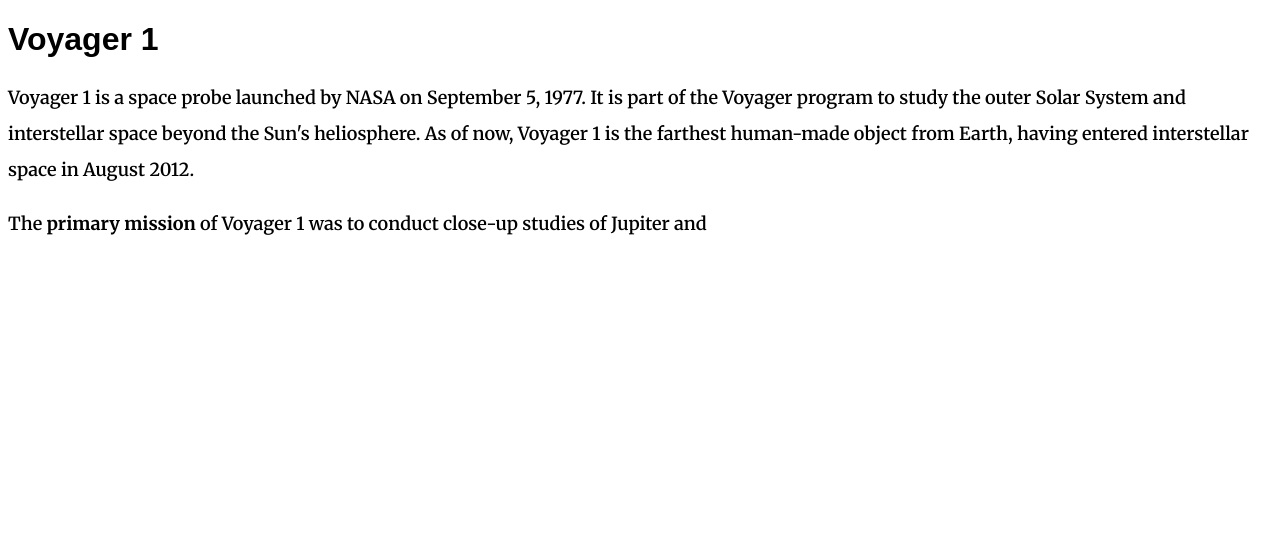
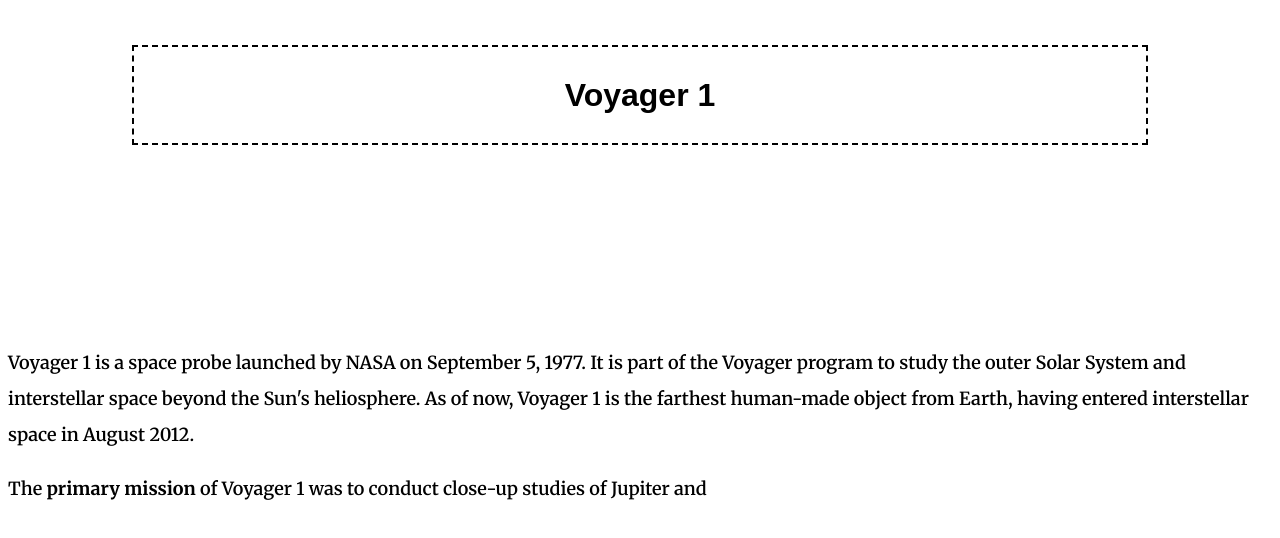
Before and after one commit to toonyrafael/Pratica-css, a plain HTML site: page index.html in a window 1280 px wide. Drawn offline with Linux system fonts and the light colour scheme; a web font is replaced by a local one.

Commit message:
alinhamento na pagina

```diff
--- a/css/styleindex.css
+++ b/css/styleindex.css
@@ -6,5 +6,11 @@
 }
 
 h1 {
+  text-align: center;
+  border: 2px;
+  border-style: dashed;
   font-family: "Playwrite IN Guides", sans-serif;
+  margin: 45px auto 200px auto;
+  width: 80%;
+  line-height: 3;
 }
```
